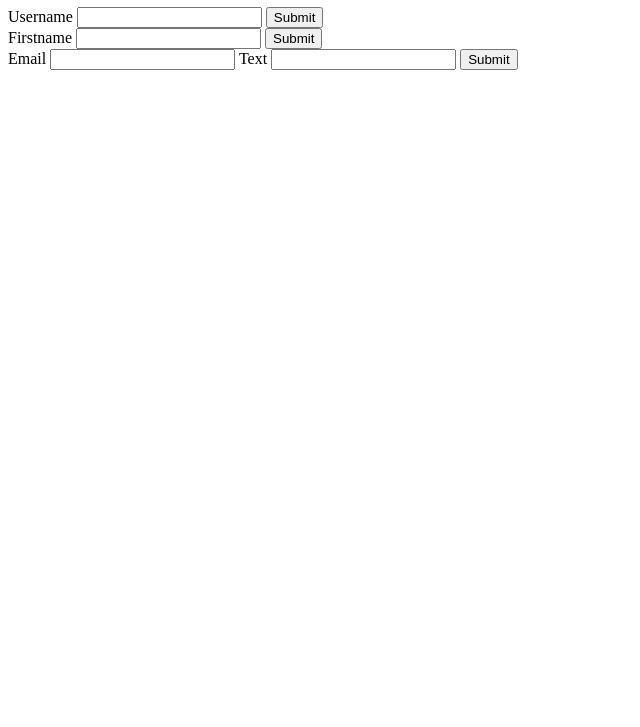
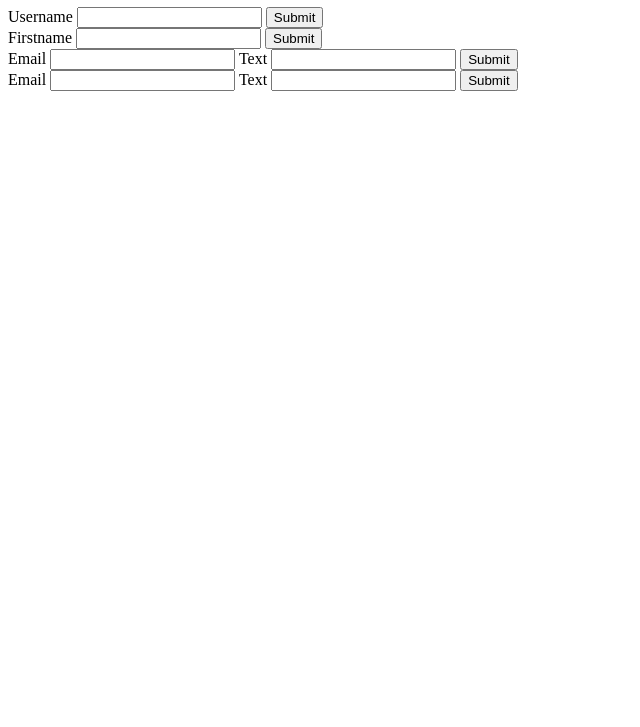
Before and after one commit to jensrott/test-repository, a plain HTML site: page store.html in a window 1280 px wide. Shown: the part 73-800 px from the top of the page, without its empty margins (0-640 px from the left). Drawn offline with Linux system fonts and the light colour scheme.

Commit message:
added the form you wanted

```diff
--- a/store.html
+++ b/store.html
@@ -25,5 +25,12 @@
         <input type="submit" value="Submit">
     </form>
 
+    <!-- Form that you wanted! -->
+    <form>
+        Email <input type="mail" name="email">
+        Text  <input type="text" name="text">
+        <input type="submit" value="Submit">
+    </form>
+
 </body>
 </html>
```
